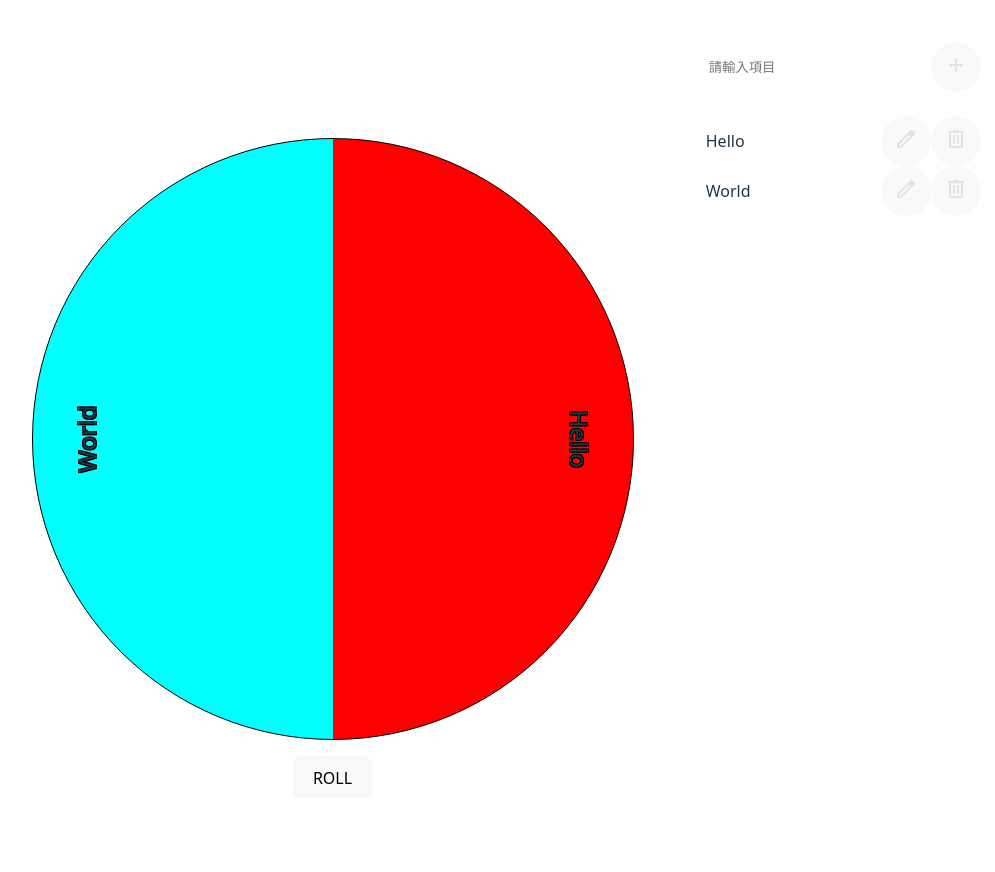
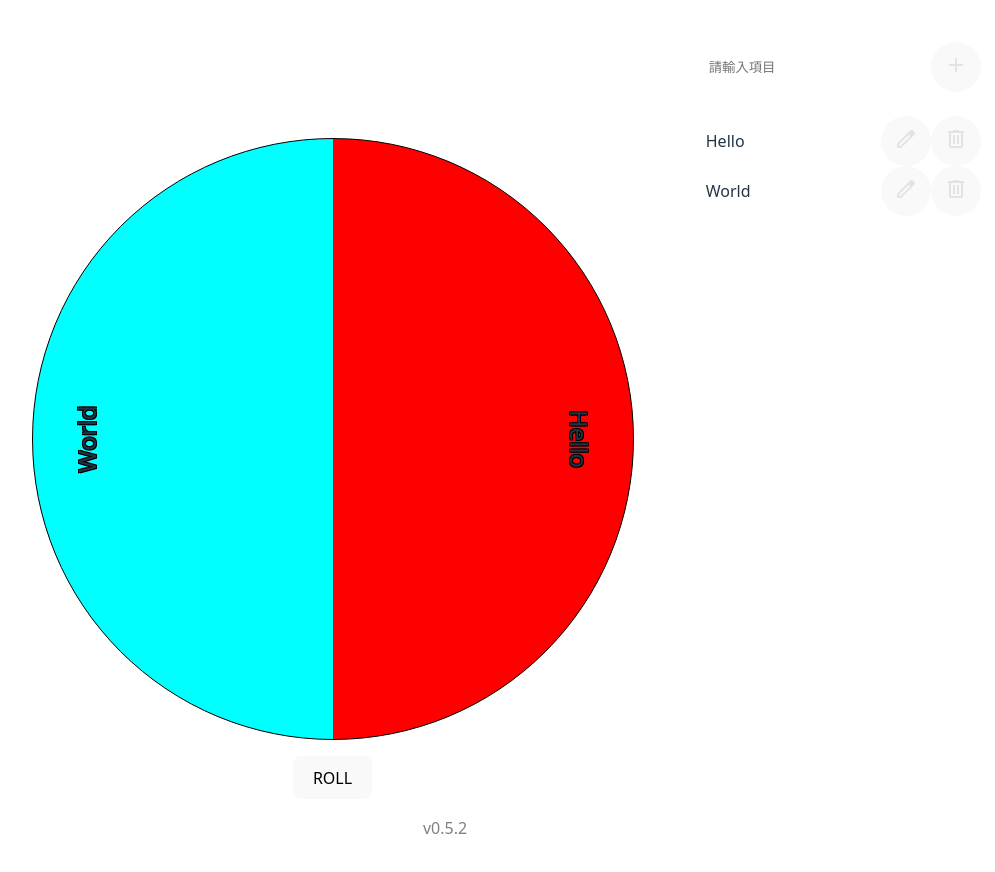
Before and after one commit to regg408/roulette, a React (Vite) app: page / in a window 1280 px wide. Shown: the top 872 px of the page, without its empty margins (205-1200 px from the left). Built offline with nearby package versions, Linux system fonts and the light colour scheme.

Commit message:
feat: add version banner

```diff
--- a/package.json
+++ b/package.json
@@ -1,7 +1,7 @@
 {
   "name": "roulette",
   "private": true,
-  "version": "0.5.1",
+  "version": "0.5.2",
   "type": "module",
   "scripts": {
     "dev": "vite",
--- a/src/App.tsx
+++ b/src/App.tsx
@@ -4,6 +4,7 @@
 import { ItemList } from './component/itemList';
 import { getRandomEasing } from './common/easing';
 import { LinkBar } from './component/linkBar';
+import { VersionBanner } from './component/versionBanner';
 
 function App() {
 	const [degree, setDegree] = useState(0);
@@ -76,7 +77,11 @@
 	};
 
 	return (
-		<div className="flex-row app">
+		<div className="flex-column app">
+			<div
+				className="flex-row"
+				style={{ justifyContent: "space-evenly" }}
+			>
 				<LinkBar />
 
 				<div>
@@ -97,6 +102,9 @@
 					list={list}
 					onchange={onListUpdate}
 				/>
+			</div>
+
+			<VersionBanner />
 		</div >
 	);
 }
--- /dev/null
+++ b/src/component/versionBanner.tsx
@@ -0,0 +1,7 @@
+export const VersionBanner = () => {
+	return (
+		<div style={{ color: "gray" }}>
+			v{__PACKAGE_JSON_VERSION__}
+		</div>
+	);
+};
--- a/vite.config.ts
+++ b/vite.config.ts
@@ -1,8 +1,12 @@
 import { defineConfig } from 'vite';
 import react from '@vitejs/plugin-react';
+import pkgJSON from "./package.json";
 
 // https://vite.dev/config/
 export default defineConfig({
   base: "./",
   plugins: [react()],
+  define: {
+    "__PACKAGE_JSON_VERSION__": JSON.stringify(pkgJSON.version),
+  }
 });
```
Lines whose indentation alone changed are shown as unchanged.
